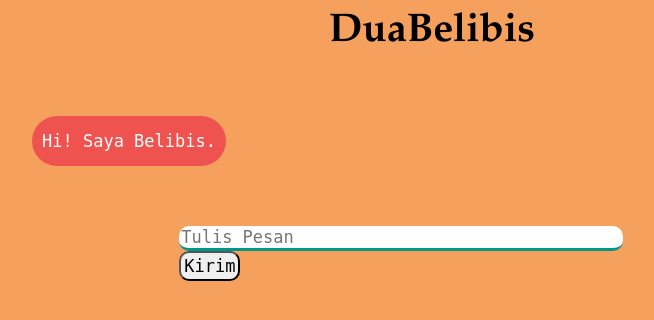
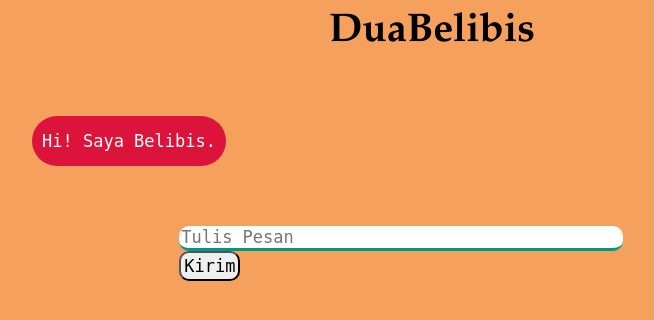
Before and after one commit to bddd-bags/project-orbit-chatbot, a Flask app: page / in a window 1280 px wide. Shown: the top 320 px of the page, without its empty margins (208-862 px from the left). Run offline with Flask 2, Linux system fonts and the light colour scheme; parts of the project's set-up code (start-up, migrations or seed data) failed here and were passed over; some libraries are stand-ins or nearby versions.

Commit message:
Update style.css

```diff
--- a/frontend/static/style.css
+++ b/frontend/static/style.css
@@ -58,7 +58,7 @@ h3 {
 }
 
 .userText span {
-    background-color: #009688;
+    background-color: grey;
     padding: 10px;
     border-radius: 25px;
     display: inline-block;
@@ -74,7 +74,7 @@ h3 {
 }
 
 .botText span {
-    background-color: #EF5350;
+    background-color: crimson;
     padding: 10px;
     border-radius: 25px;
     display: inline-block;
```
